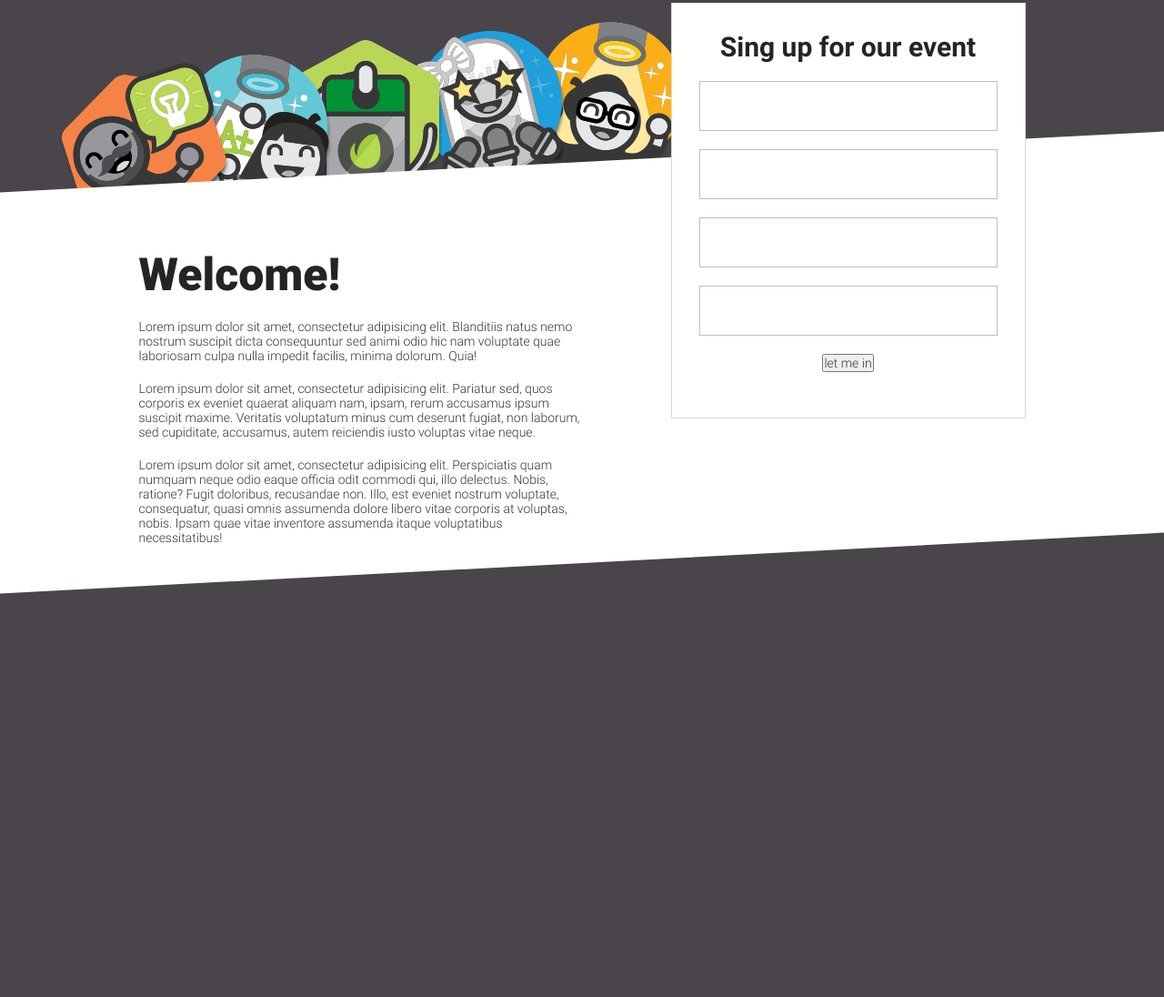
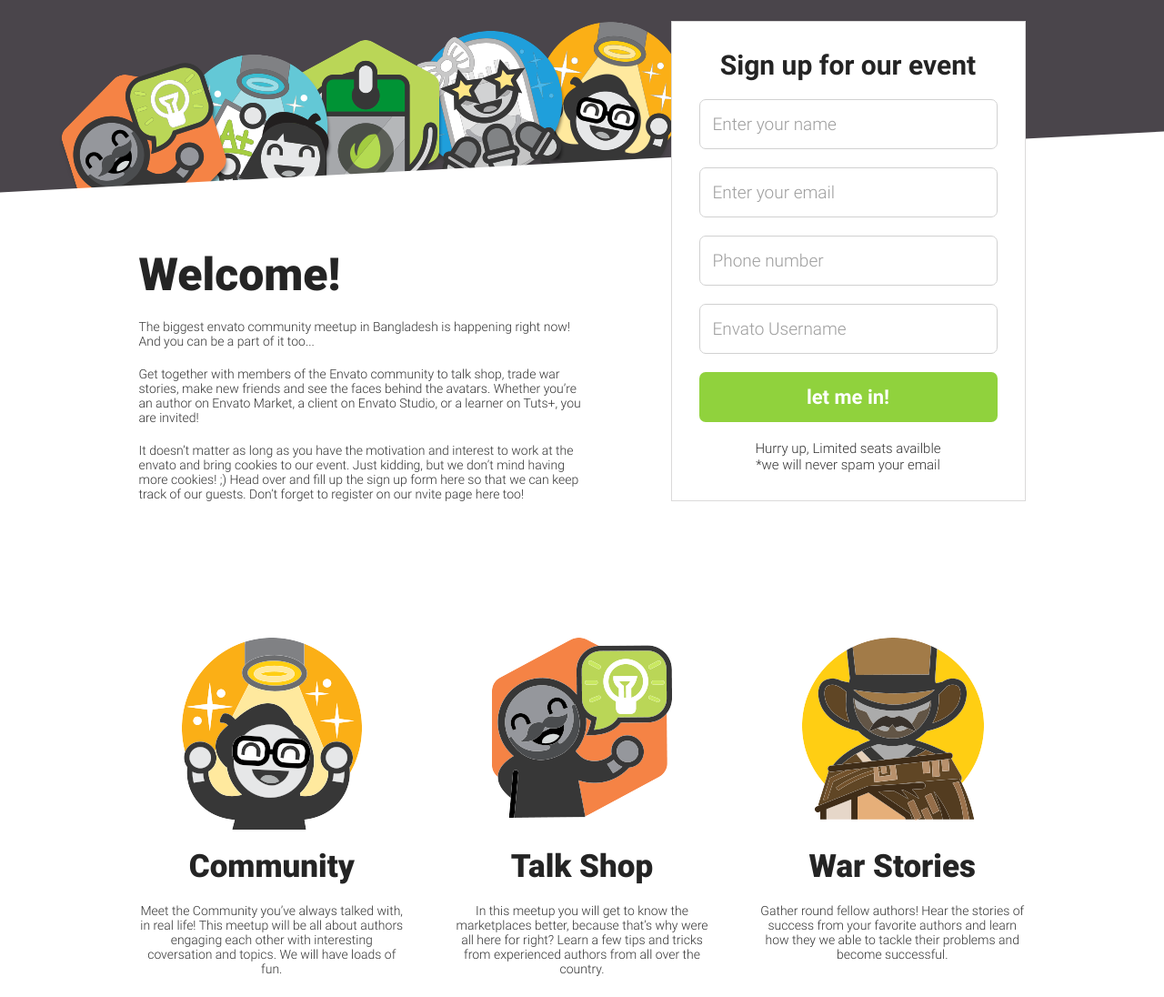
Before and after one commit to evkondr/envato, a plain HTML site: page index.html in a window 1280 px wide. Shown: the part 504-1600 px from the top of the page at 91% size. Before the commit the page ends 1187 px from the top, so only its background shows below. Drawn offline with nearby package versions, Linux system fonts and the light colour scheme; a web font is replaced by a local one.

Commit message:
Main section has been modified

```diff
--- a/index.html
+++ b/index.html
@@ -77,31 +77,56 @@
                </div>
            </div>
        </header>
-        <section class="section">
+        <section class="main-section">
             <div class="container">
                 <div class="row">
                     <div class="col-md-offset-1 col-md-5">
                         <h3>Welcome!</h3>
-                        <p>Lorem ipsum dolor sit amet, consectetur adipisicing elit. Blanditiis natus nemo nostrum suscipit dicta consequuntur sed animi odio hic nam voluptate quae laboriosam culpa nulla impedit facilis, minima dolorum. Quia!</p>
-                        <p>Lorem ipsum dolor sit amet, consectetur adipisicing elit. Pariatur sed, quos corporis ex eveniet quaerat aliquam nam, ipsam, rerum accusamus ipsum suscipit maxime. Veritatis voluptatum minus cum deserunt fugiat, non laborum, sed cupiditate, accusamus, autem reiciendis iusto voluptas vitae neque.</p>
-                        <p>Lorem ipsum dolor sit amet, consectetur adipisicing elit. Perspiciatis quam numquam neque odio eaque officia odit commodi qui, illo delectus. Nobis, ratione? Fugit doloribus, recusandae non. Illo, est eveniet nostrum voluptate, consequatur, quasi omnis assumenda dolore libero vitae corporis at voluptas, nobis. Ipsam quae vitae inventore assumenda itaque voluptatibus necessitatibus!</p>
+                        <p>The biggest envato community meetup in Bangladesh is happening right now! And you can be a part of it too...</p>
+                        <p>Get together with members of the Envato community to talk shop, trade war stories, make new friends and see the faces behind the avatars. Whether you’re an author on Envato Market, a client on Envato Studio, or a learner on Tuts+, you are invited!</p>
+                        <p>It doesn’t matter as long as you have the motivation and interest to work at the envato and bring cookies to our event. Just kidding, but we don’t mind having more cookies! ;) Head over and fill up the sign up form here so that we can keep track of our guests. Don’t forget to register on our nvite page here too!</p>
                     </div>
                     <div class="col-md-offset-1 col-md-4">
-                        <div class="sigup-block">
+                        <div class="signup-block">
                             <form action="" class="singup-form">
-                                <h3>Sing up for our event</h3>
-                                <input type="text">
-                                <input type="text">
-                                <input type="text">
-                                <input type="text">
-                                <button>let me in</button>
-                                <p></p>
+                                <h3>Sign up for our event</h3>
+                                <input type="text" placeholder="Enter your name">
+                                <input type="text" placeholder="Enter your email">
+                                <input type="text" placeholder="Phone number">
+                                <input type="text" placeholder="Envato Username">
+                                <button>let me in!</button>
+                                <p>Hurry up, Limited seats availble</p>
+                                <p>*we will never spam your email</p>
                             </form>
+                        </div>
+                    </div>
+                </div>
+                <div class="row">
+                    <div class="col-md-offset-1 col-md-3">
+                        <div class="item-box">
+                            <div class="icon"><img src="./img/community.png" alt=""></div>
+                            <h3>Community</h3>
+                            <p>Meet the Community you’ve always talked with, in real life! This meetup will be all about authors engaging each other with interesting coversation and topics. We will have loads of fun.</p>
+                        </div>
+                    </div>
+                    <div class="col-md-4">
+                        <div class="item-box center">
+                            <div class="icon"><img src="./img/Talkshop.png" alt=""></div>
+                            <h3>Talk Shop</h3>
+                            <p>In this meetup you will get to know the marketplaces better, because that’s why were all here for right? Learn a few tips and tricks from experienced authors from all over the country.</p>
+                        </div>
+                    </div>
+                    <div class="col-md-3">
+                        <div class="item-box">
+                            <div class="icon"><img src="./img/Warstories.png" alt=""></div>
+                            <h3>War Stories</h3>
+                            <p>Gather round fellow authors! Hear the stories of success from your favorite authors and learn how they we able to tackle their problems and become successful.</p>
                         </div>
                     </div>
                 </div>
             </div>
         </section>
+
 
 
 
--- a/sass/_media.scss
+++ b/sass/_media.scss
@@ -33,7 +33,7 @@
             }
         }
     }
-    .section{
+    .section-1{
         .sigup-block{
            .singup-form{
                 margin-top: 0;
--- a/sass/style.scss
+++ b/sass/style.scss
@@ -120,7 +120,7 @@ body{
     }
 
 }
-.section{
+.main-section{
     margin-top: -95px;
     background: #fff;
     width: 100%;
@@ -129,6 +129,9 @@ body{
         @include transform(skewY(3deg));
         padding-top: 70px;
     }
+    .row{
+        margin-bottom: 130px;
+    }
     h3{
         font: $header_font;
         color: #242424;
@@ -136,12 +139,12 @@ body{
     p,h3{
         margin-bottom: 20px;
     }
-    .sigup-block{
+    .signup-block{
         width: 100%;
         position: relative;
         text-align: center;
         .singup-form{
-            margin-top: -270px;
+            margin-top: -250px;
             width: 100%;
             padding: 30px;
             border: 1px solid #dbdada;
@@ -150,14 +153,49 @@ body{
                 font: 30px RobotoBold, sans-serif;
             }
             input{
+                padding: 0 14px;
                 width: 100%;
                 height: 55px;
                 border: 1px solid #bebebe;
                 line-height: 55px;
                 font: 19px RobotoLight, sans-serif;
                 margin-bottom: 20px;
-
+                @include border-radius(7px, 7px, 7px, 7px);
+                opacity: .7;
+                outline: none;
+                &:focus{
+                    border: 1px solid $seconf_color;
+                    opacity: 1;
+                }
             }
+            button{
+                width: 100%;
+                padding: 15px;
+                font: 22px "RobotoBold", sans-serif;
+                background: $seconf_color;
+                border: none;
+                color: #fff;
+                @include border-radius(7px, 7px, 7px, 7px);
+                margin-bottom: 20px;
+            }
+            p{
+                margin: 0px;
+                font-size: 15px;
+            }
+        }
+    }
+    .item-box.center{
+        padding: 0 50px;
+    }
+    .item-box{
+        text-align: center;
+        .icon{
+            width: 198px;
+            height: 211px;
+            margin: 0 auto 20px auto;
+        }
+        h3{
+            font-size: 35px;
         }
     }
 }
```
Also changed, not shown: css/style.css, img/Talkshop.png (added), img/Warstories.png (added), img/community.png (added), 1 other file.
